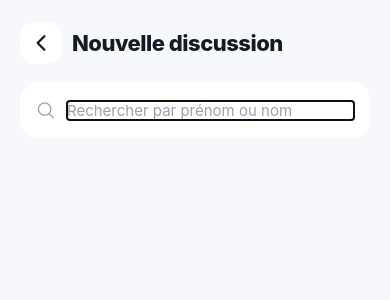
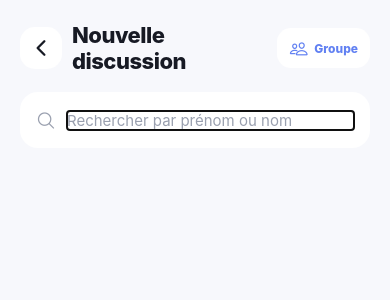
Before and after one commit to NexChat-app/NexChat, a React Native app in the folder mobile/: screen /SearchUsers in a window 390 px wide. Shown: the top 300 px of the page. Built offline with nearby package versions, Linux system fonts and the light colour scheme.

Commit message:
feat(groups): expose group creation from user search

```diff
--- a/mobile/src/screens/SearchUsersScreen.tsx
+++ b/mobile/src/screens/SearchUsersScreen.tsx
@@ -47,6 +47,10 @@ export function SearchUsersScreen({ navigation }: Props) {
           <Ionicons name="chevron-back" size={24} color={colors.text} />
         </Pressable>
         <Text style={styles.title}>Nouvelle discussion</Text>
+        <Pressable onPress={() => navigation.navigate('CreateGroup')} style={styles.groupButton}>
+          <Ionicons name="people-outline" size={19} color={colors.accent} />
+          <Text style={styles.groupButtonText}>Groupe</Text>
+        </Pressable>
       </View>
 
       <View style={styles.searchBox}>
@@ -99,6 +103,8 @@ export function SearchUsersScreen({ navigation }: Props) {
 const styles = StyleSheet.create({
   root:{flex:1,backgroundColor:colors.background,paddingHorizontal:20,paddingTop:22},
   header:{flexDirection:'row',alignItems:'center',marginBottom:18},
+  groupButton:{marginLeft:'auto',height:40,paddingHorizontal:12,borderRadius:14,backgroundColor:colors.surface,flexDirection:'row',alignItems:'center'},
+  groupButtonText:{color:colors.accent,fontSize:12,fontWeight:'800',marginLeft:6},
   back:{width:42,height:42,borderRadius:15,backgroundColor:colors.surface,alignItems:'center',justifyContent:'center',marginRight:10},
   title:{fontSize:22,fontWeight:'800',color:colors.text,letterSpacing:-0.5},
   searchBox:{height:56,borderRadius:18,backgroundColor:colors.surface,flexDirection:'row',alignItems:'center',paddingHorizontal:16},
```
